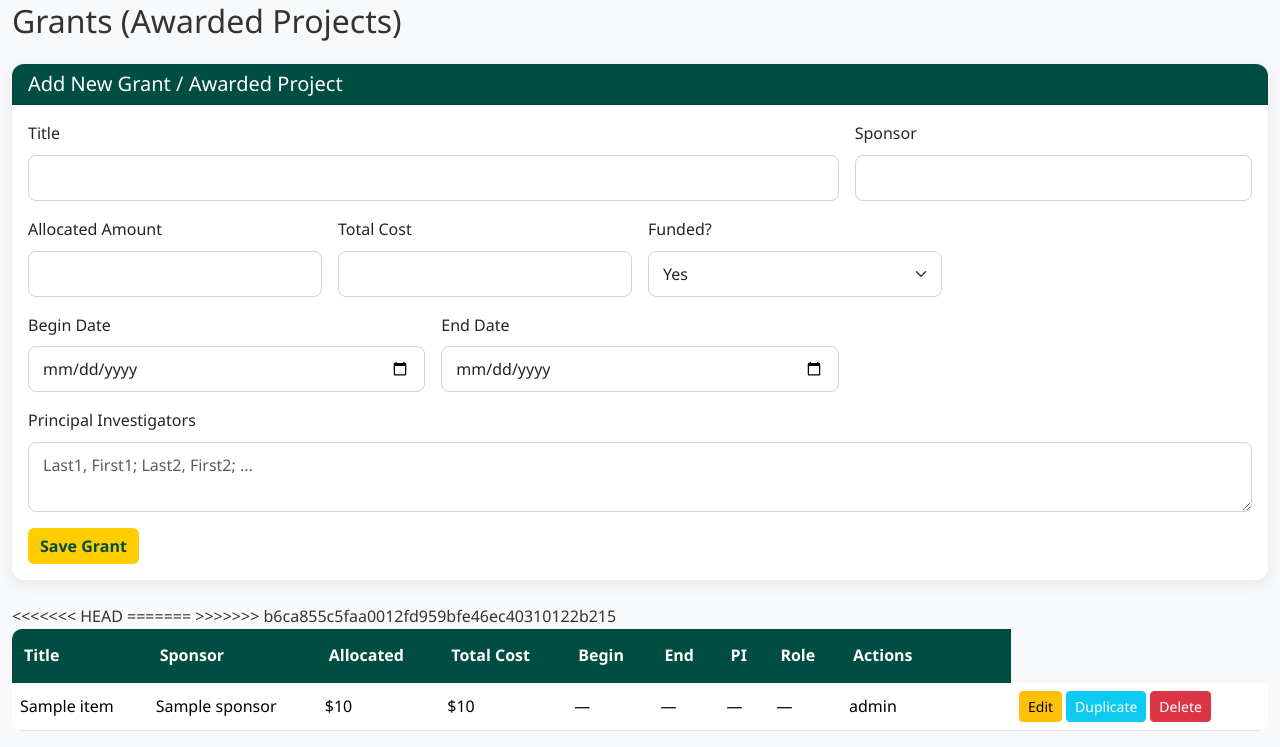
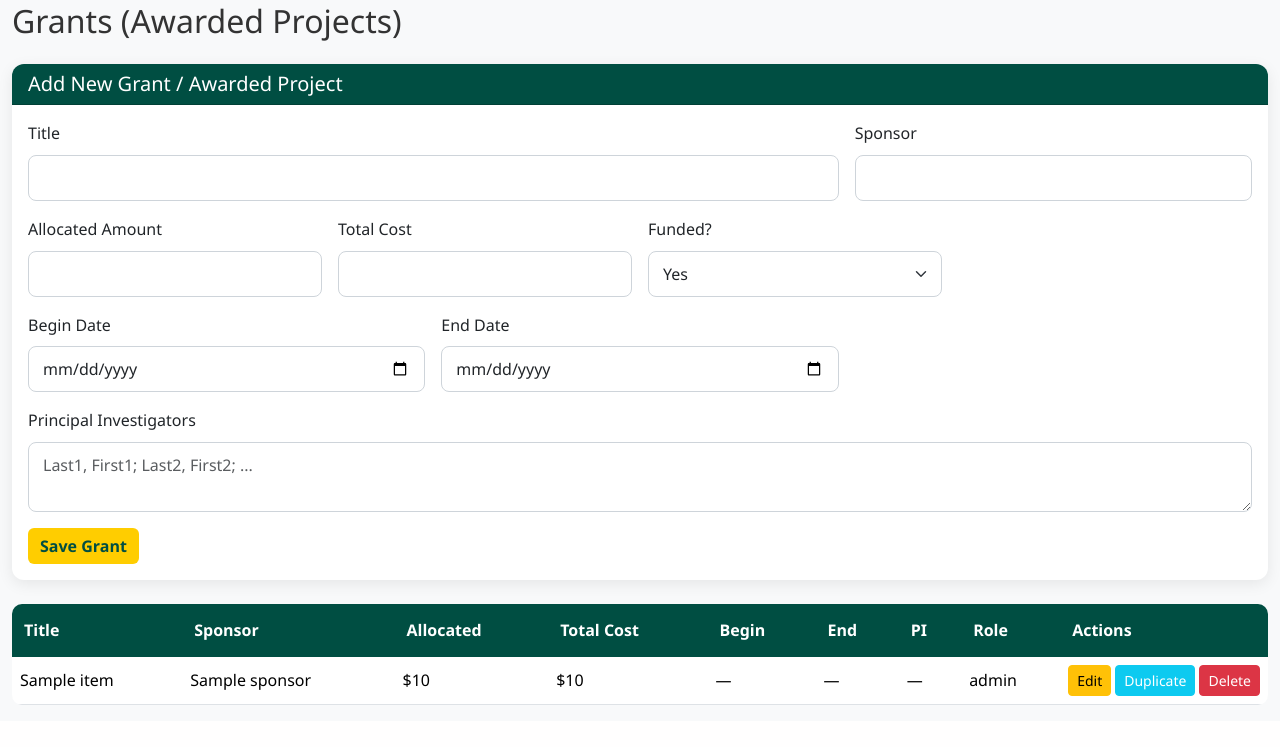
Before and after one commit to Akshay501/far_web_app, a Flask app: template templates/professor/grants.html in a window 1280 px wide. Shown: the part 104-851 px from the top of the page. After the commit the page ends 809 px from the top, so only its background shows below. Run offline with Flask 3, Linux system fonts and the light colour scheme; tables that the repository leaves empty or names only in its code hold one stand-in row (values such as "Sample post"); the template is opened without the code that fills it: values that come from a table or form of the project are taken from there, most other values are stand-ins (such as "Sample title", 1, 10 or a date in 2020); some libraries are stand-ins or nearby versions.

Commit message:
Fix merge conflicts + Teaching Evaluations read-only
- Fixed merge conflicts in grants.html and scholarship.html
   - Teaching Evaluations page is now read-only (removed Edit/Delete)
   - Added read-only info banner to Teaching Evaluations
   - All clean versions of professor.py, main.js, style.css, and templates

```diff
--- a/templates/professor/grants.html
+++ b/templates/professor/grants.html
@@ -42,11 +42,7 @@
             <td>${{ (item['Total Cost']|default(0)|round(2)) }}</td>
             <td>{{ item['Begin Date'] or '—' }}</td>
             <td>{{ item['End Date'] or '—' }}</td>
-<<<<<<< HEAD
             <td title="{{ item['Principal Investigators'] or '' }}">{{ item['Principal Investigators']|truncate(30) if item['Principal Investigators'] else '—' }}</td>
-=======
-            <td>{{ item['Principal Investigators']|truncate(30) if item['Principal Investigators'] else '—' }}</td>
->>>>>>> b6ca855c5faa0012fd959bfe46ec40310122b215
             <td>{{ item.Role or '—' }}</td>
             <td>
                 <div class="d-flex gap-1">
--- a/templates/professor/scholarship.html
+++ b/templates/professor/scholarship.html
@@ -111,13 +111,8 @@
                     <td>{{ row.get('Student Name') or '—' }}</td>
                     <td>{{ row.Year or '—' }}</td>
                     <td>{{ row.Degree or '—' }}</td>
-<<<<<<< HEAD
                     <td title="{{ row.Title or '' }}">{{ row.Title|truncate(40) if row.Title else '—' }}</td>
                     <td title="{{ row.Comments or '' }}">{{ row.Comments|truncate(40) if row.Comments else '—' }}</td>
-=======
-                    <td>{{ row.Title|truncate(40) if row.Title else '—' }}</td>
-                    <td>{{ row.Comments|truncate(40) if row.Comments else '—' }}</td>
->>>>>>> b6ca855c5faa0012fd959bfe46ec40310122b215
                     <td>
                         <div class="d-flex gap-1">
                             <button onclick="inlineEdit('thesis', {{ row['Thesis Key'] }})" class="btn btn-sm btn-warning">Edit</button>
```
